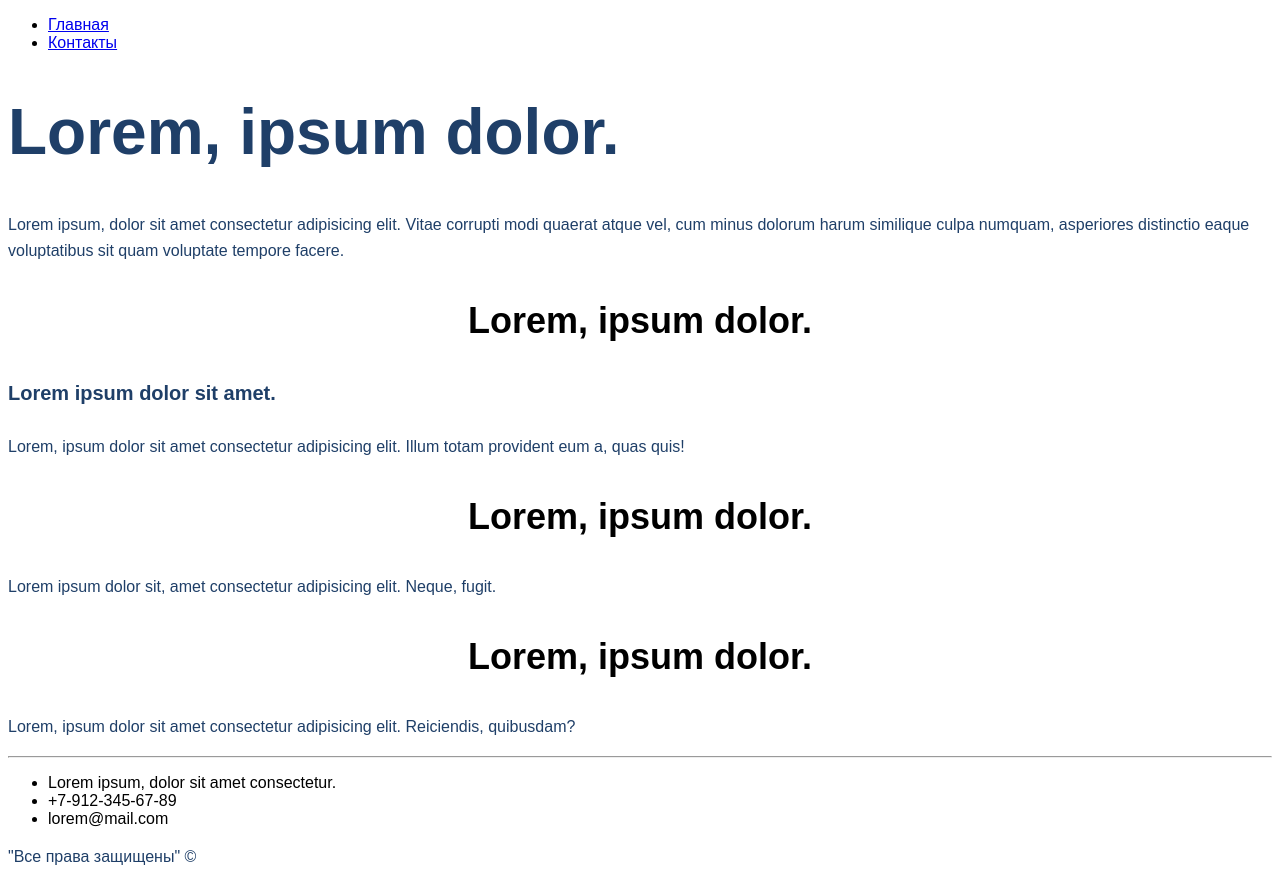
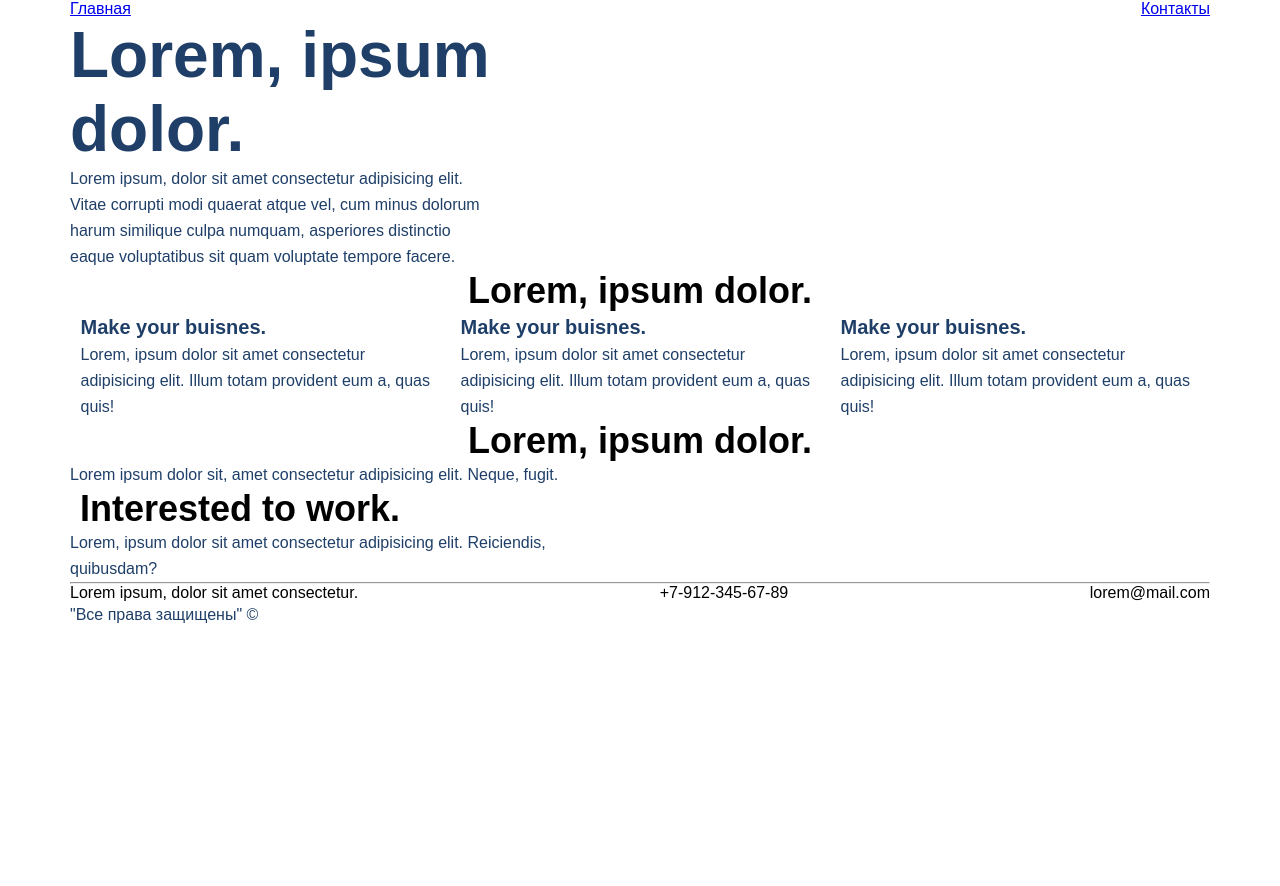
Before and after one commit to kpomak/HTML_CSS, a plain HTML site: page index.html in a window 1280 px wide. After the commit the page ends 800 px from the top, so only its background shows below. Drawn offline with Linux system fonts and the light colour scheme.

Commit message:
homework_5

```diff
--- a/index.html
+++ b/index.html
@@ -12,47 +12,66 @@
 
 <body>
     <div class="top">
+        <div class="container">
             <div class="top_content">
                 <div class="menu">
-                <ul>
+                    <ul class="header">
                         <li><a href="index.html">Главная</a></li>
                         <li><a href="contacts.html">Контакты</a></li>
                     </ul>
                 </div>
                 <div class="top_info">
                     <h1 class="top_heading">Lorem, ipsum dolor.</h1>
-                <p class="text">Lorem ipsum, dolor sit amet consectetur adipisicing elit. Vitae corrupti modi quaerat
-                    atque vel, cum minus dolorum harum similique culpa numquam, asperiores distinctio eaque voluptatibus
-                    sit quam voluptate tempore
-                    facere.</p>
+                    <p class="text top_text">Lorem ipsum, dolor sit amet consectetur adipisicing elit. Vitae corrupti
+                        modi quaerat atque vel, cum minus dolorum harum similique culpa numquam, asperiores distinctio
+                        eaque
+                        voluptatibus sit quam voluptate tempore facere.</p>
+                </div>
             </div>
         </div>
     </div>
     <div class="main">
+        <div class="what_we_do container">
             <h3 class="context_heading">Lorem, ipsum dolor.</h3>
             <div class="main_content">
                 <div class="main_product">
-                <h4 class="heading_mini">Lorem ipsum dolor sit amet.</h4>
-                <p class="text">Lorem, ipsum dolor sit amet consectetur adipisicing elit. Illum totam provident eum a,
-                    quas quis!
+                    <h4 class="heading_mini">Make your buisnes.</h4>
+                    <p class="text">Lorem, ipsum dolor sit amet consectetur adipisicing elit. Illum
+                        totam provident eum a, quas quis!
+                    </p>
+                </div>
+                <div class="main_product">
+                    <h4 class="heading_mini">Make your buisnes.</h4>
+                    <p class="text">Lorem, ipsum dolor sit amet consectetur adipisicing elit. Illum
+                        totam provident eum a, quas quis!
+                    </p>
+                </div>
+                <div class="main_product">
+                    <h4 class="heading_mini">Make your buisnes.</h4>
+                    <p class="text">Lorem, ipsum dolor sit amet consectetur adipisicing elit. Illum
+                        totam provident eum a, quas quis!
                     </p>
                 </div>
             </div>
         </div>
+    </div>
     <div class="bottom_content">
+        <div class="container">
             <h3 class="context_heading">Lorem, ipsum dolor.</h3>
             <p class="text">Lorem ipsum dolor sit, amet consectetur adipisicing elit. Neque, fugit.</p>
         </div>
+    </div>
     <div class="footer">
+        <div class="container">
             <div class="footer_content">
                 <div class="footer_info">
-                <h3 class="context_heading">Lorem, ipsum dolor.</h3>
+                    <h3 class="context_heading footer_heading">Interested to work.</h3>
                     <p class="text">Lorem, ipsum dolor sit amet consectetur adipisicing elit. Reiciendis, quibusdam?</p>
                 </div>
             </div>
             <hr>
             <div class="footer_contacts">
-            <ul>
+                <ul class="contacts_list">
                     <li>Lorem ipsum, dolor sit amet consectetur.</li>
                     <li>+7-912-345-67-89</li>
                     <li>lorem@mail.com</li>
@@ -62,6 +81,7 @@
                 </div>
             </div>
         </div>
+    </div>
 
 </body>
 
--- a/style.css
+++ b/style.css
@@ -1,3 +1,13 @@
+* {
+    margin: 0;
+    padding: 0;
+}
+
+.container {
+    width: 1140px;
+    margin: 0 auto;
+}
+
 body {
     font-family: sans-serif;
 }
@@ -11,6 +21,7 @@ body {
 .top_heading {
     font-size: 64px;
     color: #1F3F68;
+    width: 510px;
 
 }
 
@@ -49,3 +60,44 @@ body {
     color: #FFFFFF;
     text-transform: uppercase;
 }
+
+.header {
+    display: flex;
+    justify-content: space-between;
+    list-style: none;
+}
+
+.top_text {
+    width: 425px;
+}
+
+.main_product {
+    width: 359px;
+}
+
+.main_content {
+    display: flex;
+    justify-content: space-around;
+}
+
+.footer_info {
+    width: 495px;
+}
+
+.footer_heading {
+    width: 340px;
+}
+
+.contacts_list {
+    display: flex;
+    justify-content: space-between;
+    list-style: none;
+}
+
+.contacts_form {
+    display: flex;
+}
+
+.map {
+    width: 100%;
+}
```
Also changed, not shown: contacts.html (+20 -10 lines), pictures/boobs.jpg (added), pictures/slut.gif (deleted). Lines whose indentation alone changed are shown as unchanged.
